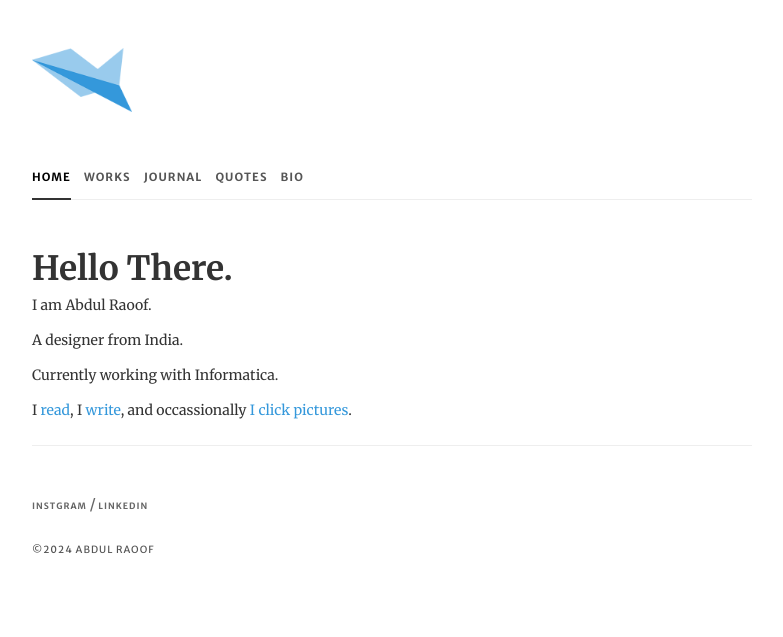
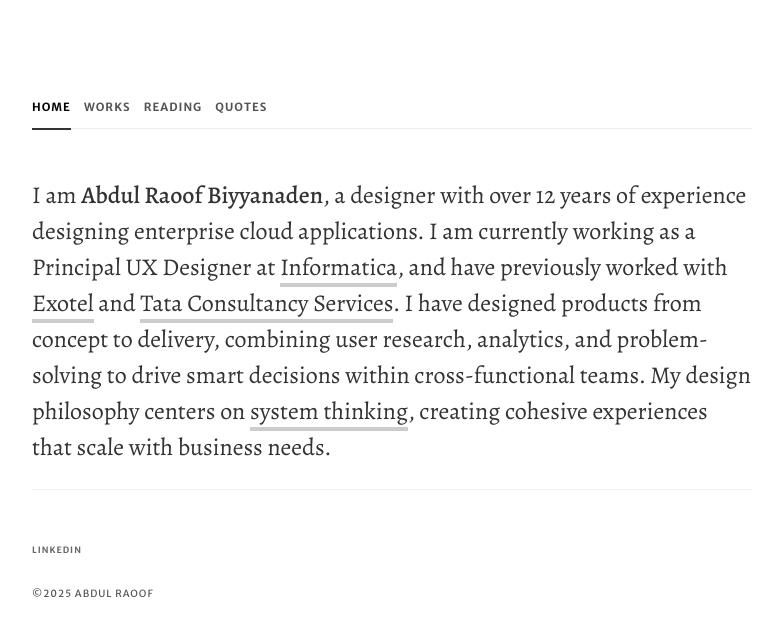
Before and after one commit to abdulraoof/abdulraoof.github.io, a Jekyll site: the page built from _pages/index.html, in a window 1280 px wide. Shown: the top 637 px of the page, without its empty margins (248-1031 px from the left). Built offline with Jekyll 4.4.1, drawn with Linux system fonts in a browser that asks for light colours; nearby versions of some CDN libraries.

Commit message:
new design initial version

```diff
--- /dev/null
+++ b/_data/gallery_images.yml
@@ -0,0 +1,6 @@
+- url: "{{ site.baseurl }}/assets/images/analytics/information.jpg"
+  alt: Image 1
+- url: "{{ site.baseurl }}/assets/images/analytics/information.jpg"
+  alt: Image 2
+- url: "{{ site.baseurl }}/assets/images/analytics/information.jpg"
+  alt: Image 3
--- a/_includes/footer.html
+++ b/_includes/footer.html
@@ -1,11 +1,9 @@
 <footer>
 	<nav>
 		<ul>
-		 	<li><a href="https://www.instagram.com/guidedfantasy/">instgram</a></li>
-		 	/
 		 	<li><a href="https://in.linkedin.com/in/abdulraoofb">linkedin</a></li>
 		 </ul>
-			<span>&copy;2024 abdul raoof</span>
+			<span>&copy;2025 abdul raoof</span>
 	 </nav>
 	 <!-- Google analytics tracking code -->
 	 <script>
--- a/_includes/nav.html
+++ b/_includes/nav.html
@@ -2,8 +2,7 @@
     <ul>
 		<li><a href="{{site.baseurl}}/" class="{% if page.url == '/' %}selected{% endif %}">Home</a></li>
         <li><a href="{{site.baseurl}}/works/" class="{% if page.url == '/works/' %}selected{% endif %}">Works</a></li>
- 		<li><a href="{{site.baseurl}}/journal/" class="{% if page.url == '/journal/' %}selected{% endif %}">Journal</a></li>
+ 		<li><a href="{{site.baseurl}}/reading/" class="{% if page.url == '/reading/' %}selected{% endif %}">Reading</a></li>
         <li><a href="{{site.baseurl}}/quotes" class="{% if page.url == '/quotes/' %}selected{% endif %}">Quotes</a></li>
-		<li><a href="{{site.baseurl}}/bio" class="{% if page.url == '/bio/' %}selected{% endif %}">Bio</a></li>
 	</ul>
 </nav>
--- a/_layouts/default.html
+++ b/_layouts/default.html
@@ -10,7 +10,6 @@
 <body>
 	<div class="container">
 		<header>
-			<a href="{{site.baseurl}}/"><img src="{{site.baseurl}}/assets/logo/logo.png" id="logo"></a>
 			{% include nav.html %}
 		</header>
 		<article role="main">
--- a/_pages/index.html
+++ b/_pages/index.html
@@ -3,8 +3,11 @@ layout: default
 permalink: /
 
 ---
-<h1>Hello There.</h1>
-<p>I am Abdul Raoof.</p>
-<p>A designer from India.</p>
-<p>Currently working with Informatica.</p>
-<p>I <a href="{{site.baseurl}}/books/">read</a>, I <a href="{{site.baseurl}}/journal">write</a>, and occassionally<a href="https://www.instagram.com/guidedfantasy/"> I click pictures</a>.</p>
+<p class="bio">I am <strong>Abdul Raoof Biyyanaden</strong>, a designer with over 12 years of experience designing enterprise cloud applications.  I am currently working as a Principal UX Designer at <a href="https://www.informatica.com/"
+    target="_blank">Informatica</a>, and
+    have previously worked with <a href="https://exotel.com/"
+    target="_blank">Exotel</a> and <a href="https://www.tcs.com/"
+    target="_blank">Tata Consultancy Services</a>. I
+    have designed products from concept to delivery, combining user research, analytics, and problem-solving to drive
+    smart decisions within cross-functional teams. My design philosophy centers on <a href="https://tinyurl.com/mr352vem"
+        target="_blank">system thinking</a>, creating cohesive experiences that scale with business needs.</p>
--- a/css/main.scss
+++ b/css/main.scss
@@ -5,11 +5,11 @@
 
 // Imports
 @import url('https://fonts.googleapis.com/css?family=Merriweather+Sans:400,400i,700|Merriweather:300,300i,400,400i,700');
+@import url('https://fonts.googleapis.com/css2?family=Alegreya:ital,wght@0,400..900;1,400..900&display=swap');
 @import 'grid';
 
 // Variables
-
-$primary-font: 'Merriweather', serif ;
+$primary-font: "Alegreya", serif;
 $secondary-font: 'Merriweather Sans', sans-serif;
 $type-color: rgba(0,0,0,0.8);
 $break-small: 480px;
@@ -39,7 +39,9 @@ body {
   font-weight: 400;
   line-height: 1.45;
   color: $type-color;
+  height: 100%; //new
 }
+
 
 // Typography
 
@@ -95,7 +97,7 @@ h6{
 
 // paragraph styles
 p {
-  font-size: 1.1em;
+  font-size: 1.3em;
   margin-bottom: 1em;
   line-height: 1.5;
   @media only screen and (min-device-width : 320px) and (max-device-width : 800px){
@@ -107,6 +109,27 @@ p {
       font-size: 1em;
       font-weight: 700;
   }
+  a {
+    color: $type-color;
+    text-decoration: none; /* remove default underline */
+    border-bottom: 4px solid #ccc; /* custom underline: width and color */
+    background-color: transparent;
+    transition: all 0.15s ease 0s normal;
+    &:hover {
+      border-bottom-color: $type-color;
+      color: $type-color;
+    }
+  }
+  strong {
+    font-weight: 500;
+  }
+}
+
+
+
+//bio paragraph
+.bio {
+  font-size: 1.5em;
 }
 
 // leading paragraph
@@ -135,8 +158,6 @@ a {
   color: $primary-color;
   &:hover{
     color: $secondary-color;
-  }
-  &:visited {
   }
 }
 
@@ -265,6 +286,10 @@ header {
 // footer section
 footer {
   margin: 3em 0 1.5em 0;
+  // position: absolute; //new
+  // bottom: 0;
+  // height: 100px;
+  // overflow:hidden;
   @media only screen and (min-device-width : 320px) and (max-device-width : 800px) {
     margin-top: 1.5em;
   }
```
Also changed, not shown: _pages/bio.html (deleted, +0 -13 lines), _pages/journal.html (deleted, +0 -26 lines), _pages/readings.html (added, +30 -0 lines), _pages/testingviz.html (deleted, +0 -1 lines), 1 other file.
